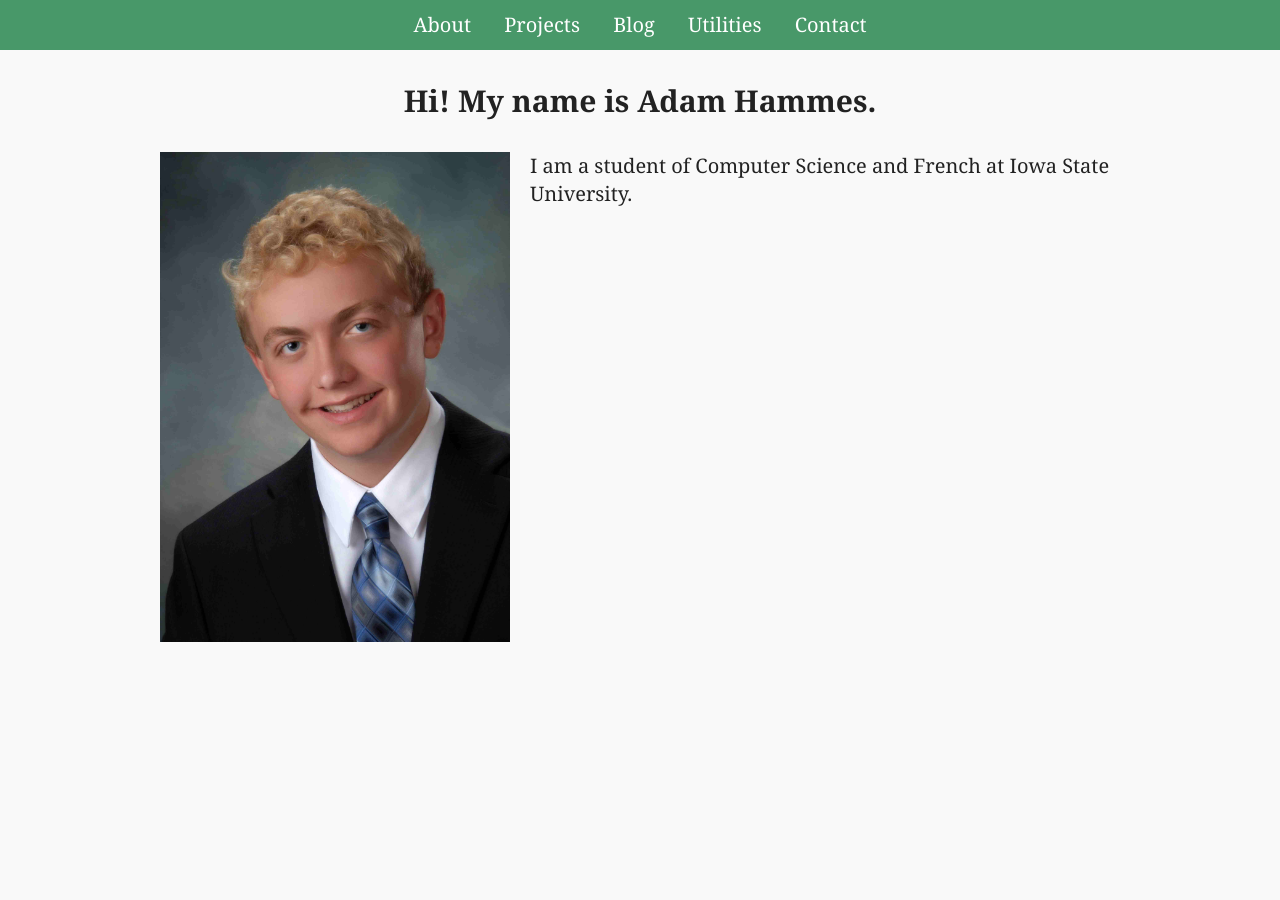
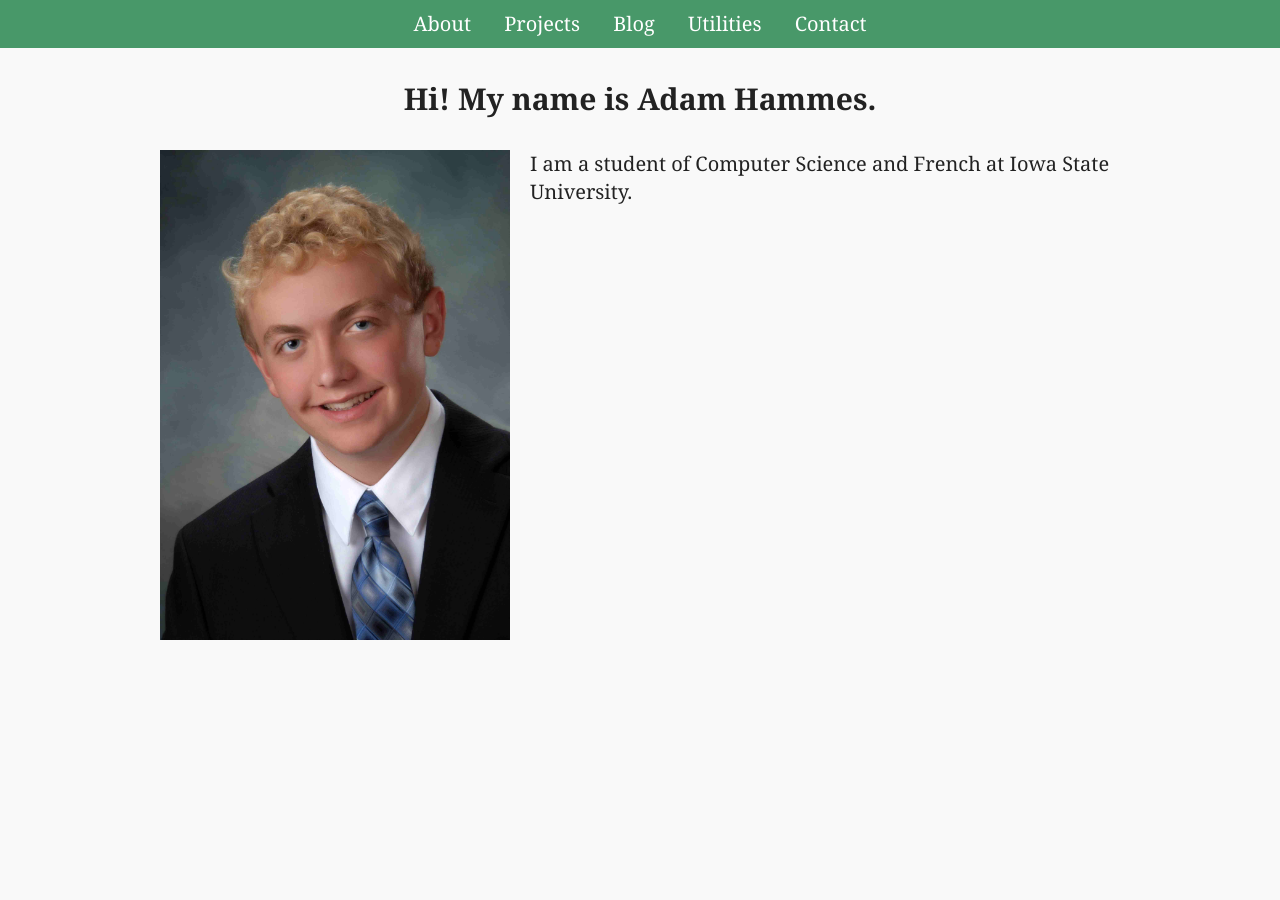
Before and after one commit to adamhammes/old-site, a Jekyll site: the page built from site/index.html, in a window 1280 px wide. Built offline with Jekyll 4.4.1, drawn with Linux system fonts in a browser that asks for light colours.

Commit message:
Better handle navbar overflow

```diff
--- a/site/assets/_scss/nav.scss
+++ b/site/assets/_scss/nav.scss
@@ -1,7 +1,7 @@
 header {
     background: #489869;
-    height: 50px;
-    line-height: 50px;
+    display: block;
+    padding: 0.5em;
 }
 
 header ul {
```
